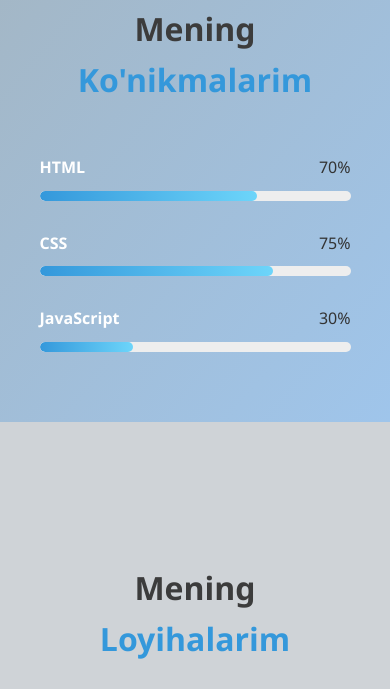
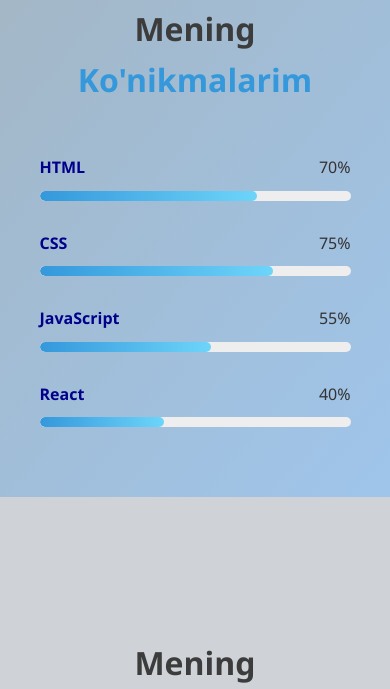
Before and after one commit to alisherwebb/olimovku, a plain HTML site: page index.html in a window 390 px wide. Shown: the part 2642-3331 px from the top of the page. Drawn offline with Linux system fonts and the light colour scheme; a script that the page names is missing.

Commit message:
nimadirlar qo'shildi

```diff
--- a/index.html
+++ b/index.html
@@ -33,7 +33,8 @@
       <div class="container">
         <div class="hero-content">
           <h1>
-            Yov, salom mening ismim <span class="highlight">Alisher Olimov</span>
+            Yov, salom mening ismim
+            <span class="highlight">Alisher Olimov</span>
           </h1>
           <h2>16 yoshdaman va bo'lajak Frontend Dasturchisi</h2>
           <p>Hamma xatolar bir necha qator tepada!</p>
@@ -41,10 +42,7 @@
         </div>
         <div class="hero-image">
           <div class="image-wrapper">
-            <img
-              src="./images/aasdf.jpg"
-              alt="Profil rasmi"
-            />
+            <img src="./images/aasdf.jpg" alt="Profil rasmi" />
           </div>
         </div>
       </div>
@@ -58,8 +56,9 @@
             <h3>Mening qisqacha tarjimai holim</h3>
             <p>
               Assalomu alaykum, man Alisher Olimov bo'lajak Frontend
-              dasturchisi, man 2009-yil 15-sentyabrda Farg'ona viloyati, Toshloq tumanida
-              tug'ilganman, yoqtirgan ovqatim palovdan tashqari barcha ovqatlar.
+              dasturchisi, man 2009-yil 15-sentyabrda Farg'ona viloyati, Toshloq
+              tumanida tug'ilganman, yoqtirgan ovqatim palovdan tashqari barcha
+              ovqatlar.
             </p>
             <p>
               Qiziqishlar maqsadlar haqida gap ketar ekan, futbolni juda
@@ -115,29 +114,41 @@
         <div class="skills-container">
           <div class="skill-item">
             <div class="skill-info">
-              <span>HTML</span>
+              <span style="color: darkblue;">HTML</span>
               <span>70%</span>
             </div>
             <div class="skill-bar">
               <div class="skill-progress html"></div>
             </div>
           </div>
+
           <div class="skill-item">
             <div class="skill-info">
-              <span>CSS</span>
+              <span style="color: darkblue;">CSS</span>
               <span>75%</span>
             </div>
             <div class="skill-bar">
               <div class="skill-progress css"></div>
             </div>
           </div>
+
           <div class="skill-item">
             <div class="skill-info">
-              <span>JavaScript</span>
-              <span>30%</span>
+              <span style="color: darkblue;">JavaScript</span>
+              <span>55%</span>
             </div>
             <div class="skill-bar">
               <div class="skill-progress js"></div>
+            </div>
+          </div>
+
+          <div class="skill-item">
+            <div class="skill-info">
+              <span style="color: darkblue;">React</span>
+              <span>40%</span>
+            </div>
+            <div class="skill-bar">
+              <div class="skill-progress react"></div>
             </div>
           </div>
         </div>
@@ -217,9 +228,7 @@
                 href="https://www.instagram.com/olimowku?igsh=MXZmenJoazd1OXFzaQ=="
                 ><i class="fab fa-instagram"></i
               ></a>
-              <a href=""
-                ><i class="fab fa-github"></i
-              ></a>
+              <a href=""><i class="fab fa-github"></i></a>
             </div>
           </div>
           <form class="contact-form">
--- a/style.css
+++ b/style.css
@@ -390,11 +390,11 @@ section .container {
 }
 
 .js {
-  width: 30%;
+  width: 55%;
 }
 
 .react {
-  width: 80%;
+  width: 40%;
 }
 
 .projects-grid {
@@ -725,17 +725,16 @@ footer {
   }
 }
 
-/* Planshet uchun yaxshilash */
 @media (max-width: 992px) {
   .projects-grid {
-    grid-template-columns: 1fr 1fr; /* ikkita ustun */
+    grid-template-columns: 1fr 1fr;
   }
 }
 
 /* Telefon uchun yaxshilash */
 @media (max-width: 768px) {
   .projects-grid {
-    grid-template-columns: 1fr; /* faqat bitta ustun */
+    grid-template-columns: 1fr;
   }
 
   .image-wrapper {
@@ -744,7 +743,7 @@ footer {
   }
 
   .contact-form {
-    padding: 20px; /* kichkina ekranlarda kamroq joy egallasin */
+    padding: 20px;
   }
 
   .hero-content h1 {
@@ -756,7 +755,6 @@ footer {
   }
 }
 
-/* Juda kichkina ekranlar */
 @media (max-width: 400px) {
   .image-wrapper {
     width: 180px;
```
